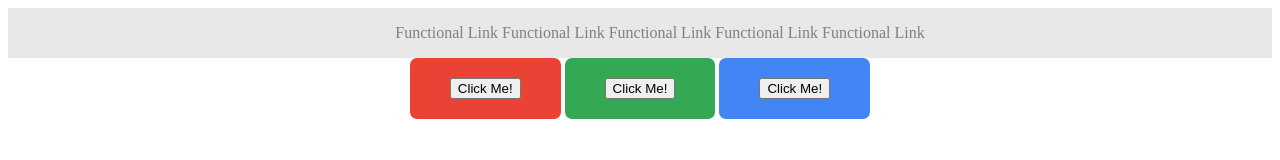
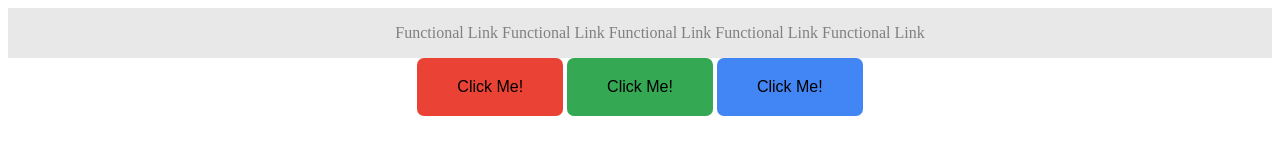
Before and after one commit to DarrinMansa/week3exercise, a plain HTML site: page index.html in a window 1280 px wide. Drawn offline with Linux system fonts and the light colour scheme.

Commit message:
added comments to more easily navigate code

```diff
--- a/css/main.css
+++ b/css/main.css
@@ -17,7 +17,7 @@ nav {
 a {
 	color: #808080;
 }
-
+/*Hover effect for links*/
 li:hover {
 	background-color: #fff;
 	border-style: dotted;
@@ -29,6 +29,13 @@ li:hover {
 
 section {
 	text-align: center;
+}
+/*The cottent of this selector gets rid of grey edge on button*/
+button {
+	border: none;
+    padding: 0;
+    background: none;
+    font-size: 1em;
 }
 
 .red {
@@ -57,7 +64,7 @@ section {
 	padding-right: 40px;
 	border-radius: 7px;
 }
-
+/*Hover effects for my buttons*/
 .red:hover {
 	background-color: #EA4367;
 }
--- a/index.html
+++ b/index.html
@@ -39,19 +39,21 @@
 				<li><a href="#" target="_blank">Functional Link</a></li>
 			</ul>
 		</nav>
-
+		<!-- button section; I wasnt sure how else to get the buttons positioned this way but figure I'll learn other ways as I go -->
 		<section>
-			<div class="red">
+			<!-- red button -->
+			<div class="red" type= "button">
+				<button>Click Me!</button>
+			</div>
+			<!-- green button -->
+			<div class="green" type= "button">
+				<button>Click Me!</button>
+			</div>
+			<!-- blue button -->
+			<div class="blue" type= "button">
 				<button>Click Me!</button>
 			</div>
 
-			<div class="green">
-				<button>Click Me!</button>
-			</div>
-
-			<div class="blue">
-				<button>Click Me!</button>
-			</div>
 		</section>
 
 
```
